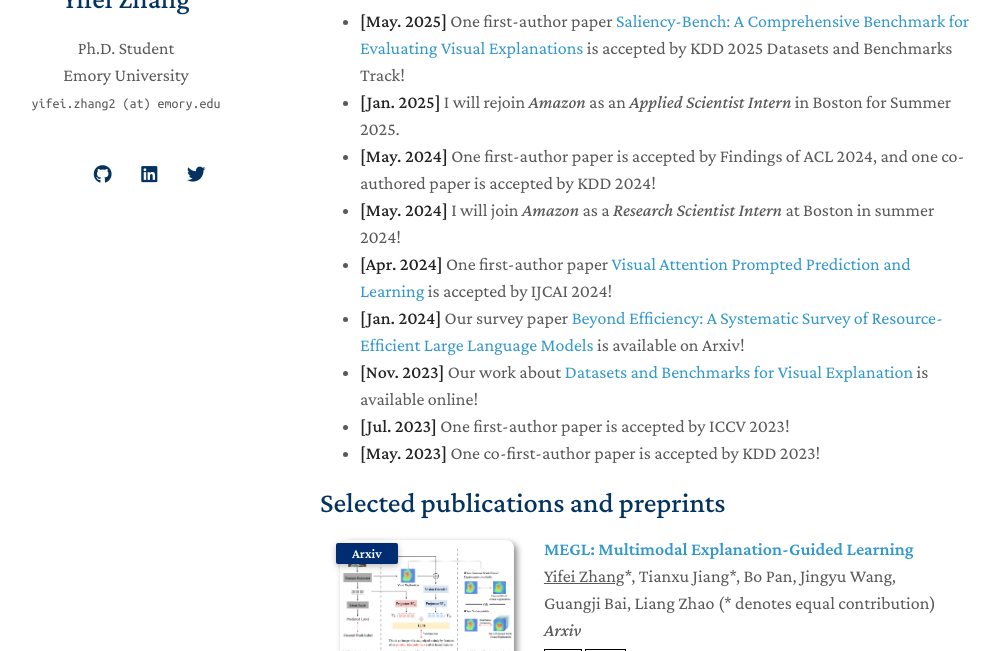
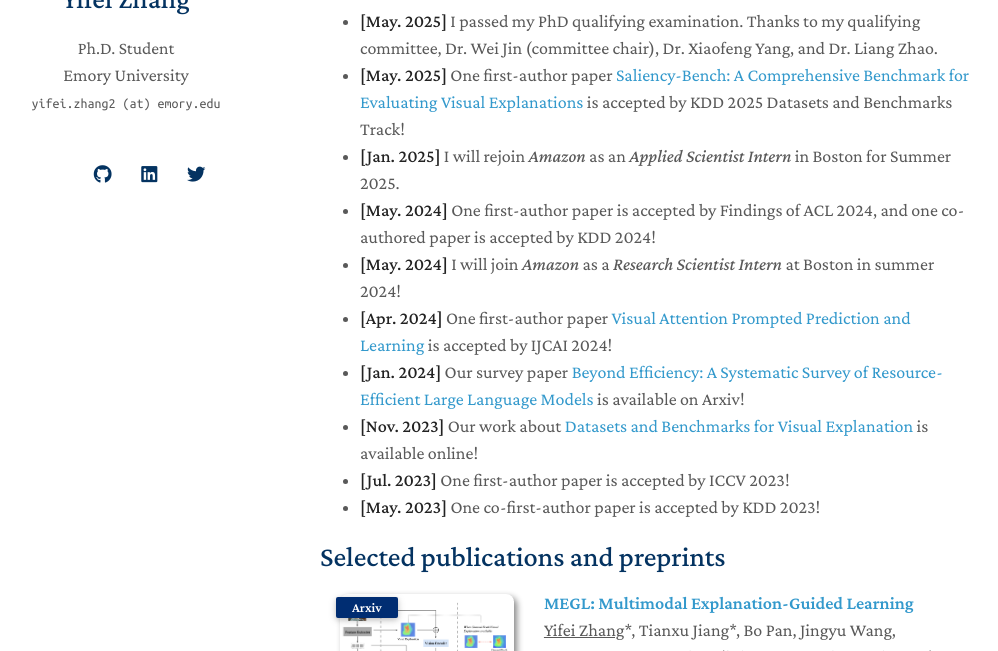
Before and after one commit to yifeizhangcs/yifeizhangcs.github.io, a Jekyll site: the page built from index.md, in a window 1280 px wide and 900 px high, scrolled down 440 px, cut to the strip 249-900 px from the top of the window. Shown: the whole strip, without its empty margins (150-1148 px from the left). Built offline with Jekyll 4.4.1, drawn with Linux system fonts in a browser that asks for light colours; nearby versions of some CDN libraries; a style sheet for code colours, icons or effects is not loaded; our own code applies the rules of GitHub Pages for plain Markdown files.

Commit message:
Update index.md

```diff
--- a/index.md
+++ b/index.md
@@ -15,6 +15,8 @@ I am actively seeking **Research Scientist** or **Applied Scientist** **full-tim
 - **Large Language Models (LLMs):** Distillation, Multimodal LLMs, LLM Evaluation
 
 ## News
+
+- **[May. 2025]** I passed my PhD qualifying examination. Thanks to my qualifying committee, Dr. Wei Jin (committee chair), Dr. Xiaofeng Yang, and Dr. Liang Zhao.
 - **[May. 2025]** One first-author paper [Saliency-Bench: A Comprehensive Benchmark for Evaluating Visual Explanations](https://arxiv.org/abs/2310.08537) is accepted by KDD 2025 Datasets and Benchmarks Track!
 - **[Jan. 2025]** I will rejoin *Amazon* as an *Applied Scientist Intern* in Boston for Summer 2025.
 - **[May. 2024]** One first-author paper is accepted by Findings of ACL 2024, and one co-authored paper is accepted by KDD 2024!
```
